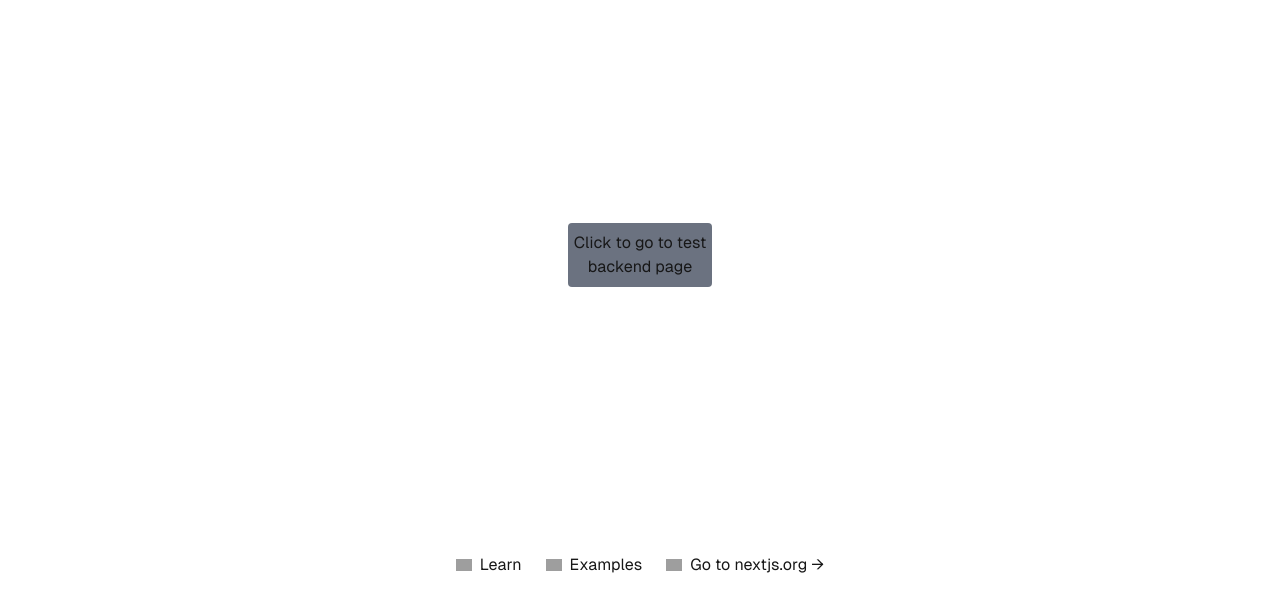
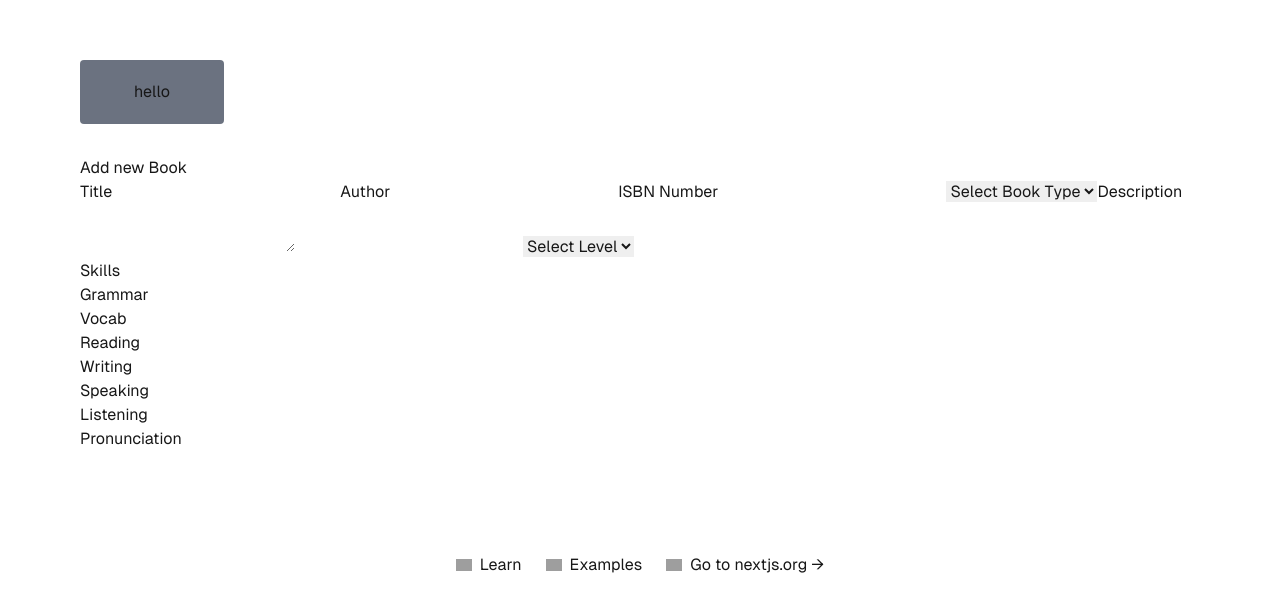
Before and after one commit to JumboCode/english-at-large, a Next.js app: page / in a window 1280 px wide. Shown: the part 145-756 px from the top of the page. Built offline with nearby package versions, Linux system fonts and the light colour scheme; grey boxes are pictures that could not be loaded.

Commit message:
new update lol

```diff
--- a/src/app/page.tsx
+++ b/src/app/page.tsx
@@ -1,4 +1,5 @@
 import Image from "next/image";
+import AddNewBookForm from "@/components/AddNewBookForm";
 /*
  * Home Page
  * ...it's the home page.
@@ -12,10 +13,10 @@ export default function Home() {
       <main className="flex flex-col gap-8 row-start-2 items-center sm:items-start">
         <a
           className="flex items-center justify-center rounded h-16 w-36 bg-gray-500"
-          href="/about"
-        >
-          <p className="text-center">Click to go to test backend page</p>
+          href="/about">
+          <p className="text-center">hello</p>
         </a>
+        <AddNewBookForm />
       </main>
 
       {/* Footer from Next.js. Can get rid of this in the future, but there's some useful links to tutorials so*/}
--- a/src/components/AddNewBookForm.tsx
+++ b/src/components/AddNewBookForm.tsx
@@ -1,6 +1,4 @@
 "use client";
-import { useState } from "react";
-import { createBook } from "@/lib/api/books"; // Adjust the path as necessary
 
 const AddNewBookForm = () => {
 //   const [loading, setLoading] = useState(false);
@@ -8,20 +6,19 @@ const AddNewBookForm = () => {
 
   return (
     <div>
-        <form>
             <h1>Add new Book</h1>
             <label htmlFor="title">Title</label>
-            <input type = "text" id="title"></input>
+            <input type = "text" id="title" />
             <label htmlFor="author">Author</label>
-            <input type = "text" id="author"></input>
+            <input type = "text" id="author" />
             <label htmlFor="ISBN">ISBN Number</label>
-            <input type = "text" id="ISBN"></input>
+            <input type = "text" id="ISBN" />
             <select name="type">
                 <option value="">Select Book Type</option>
             </select>
             <label htmlFor="description">Description</label>
             <textarea id = "description"></textarea>
-            <input type = "text" id="title">Title</input>
+            <input type = "text" id="title" />
             <select name="level">
                 <option value="">Select Level</option>
             </select>
@@ -35,7 +32,6 @@ const AddNewBookForm = () => {
                 <li>Listening</li>
                 <li>Pronunciation</li>
             </ul>
-        </form>
     </div>
 
   );
```
